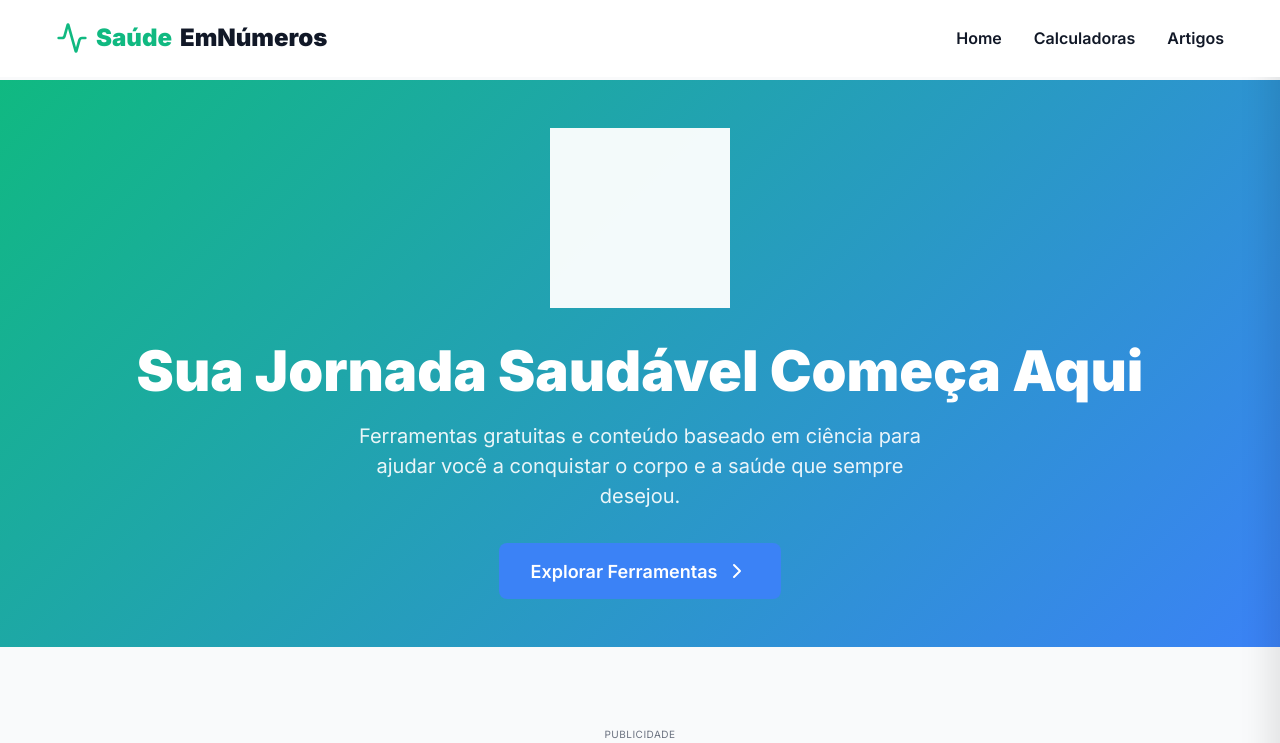
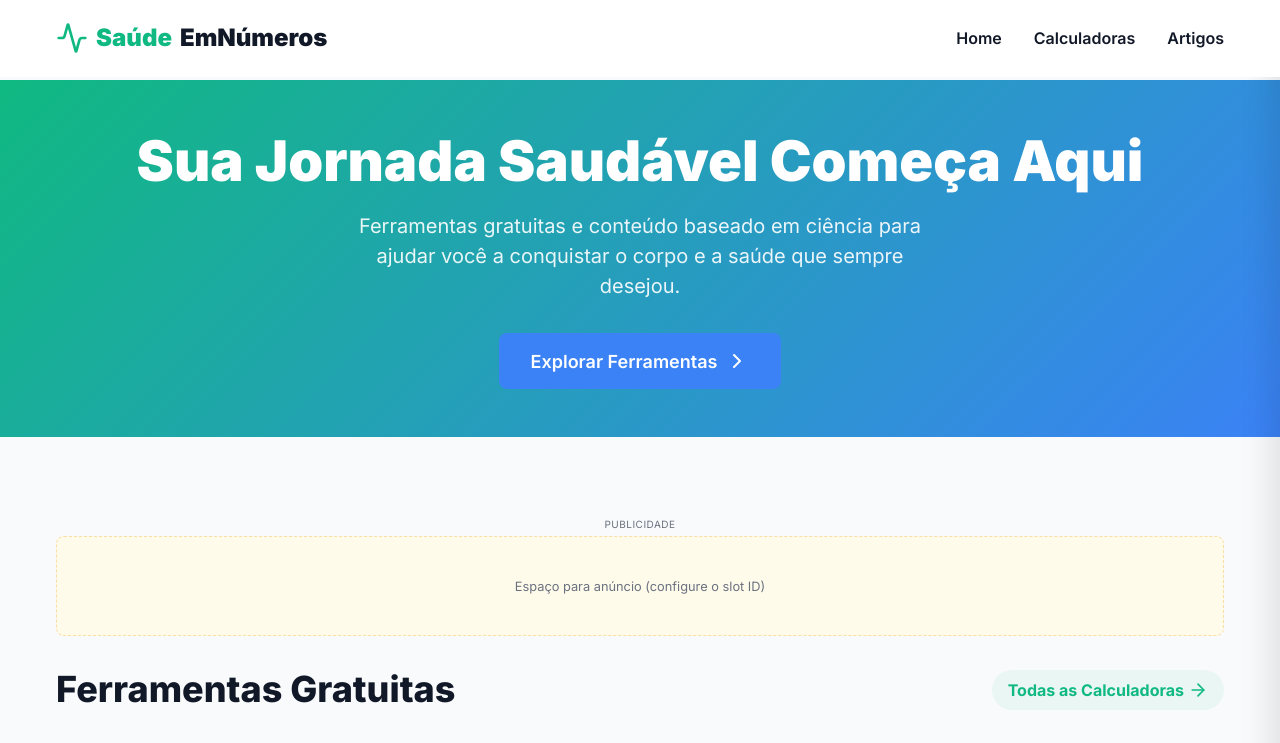
Before and after one commit to Matheus-Reis00/saudeemnumeros, a Next.js app: page / in a window 1280 px wide. Shown: the top 743 px of the page. Built offline with nearby package versions, Linux system fonts and the light colour scheme.

Commit message:
fix: seo 3

```diff
--- a/app/artigos/[slug]/page.tsx
+++ b/app/artigos/[slug]/page.tsx
@@ -68,6 +68,7 @@ export default async function ArticlePage({ params }: Props) {
                         <S.FeaturedImage
                             src={article.meta.image}
                             alt={article.meta.title}
+                            title={article.meta.title}
                             width={1200}
                             height={630}
                             loading="lazy"
--- a/components/home/HomeClient.tsx
+++ b/components/home/HomeClient.tsx
@@ -111,30 +111,12 @@ const ViewMoreSection = styled.div`
   border-top: 1px solid ${({ theme }) => theme.colors.border};
 `;
 
-const LogoWrapper = styled.div`
-  margin-bottom: ${({ theme }) => theme.spacing.lg};
-  img {
-    max-width: 180px;
-    height: auto;
-    filter: brightness(0) invert(1);
-    opacity: 0.95;
-  }
-`;
 
 export default function HomeClient() {
     return (
         <>
             <Hero>
                 <Container>
-                    <LogoWrapper>
-                        <img
-                            src="/logo-og.png"
-                            alt="Saúde em Números Logo"
-                            width={180}
-                            height={180}
-                            loading="eager"
-                        />
-                    </LogoWrapper>
                     <Title>Sua Jornada Saudável Começa Aqui</Title>
                     <Subtitle>
                         Ferramentas gratuitas e conteúdo baseado em ciência para ajudar você a conquistar o corpo e a saúde que sempre desejou.
--- a/lib/seo.ts
+++ b/lib/seo.ts
@@ -36,7 +36,9 @@ export function constructMetadata({
     noIndex?: boolean;
     canonical?: string;
 } = {}): Metadata {
-    const fullTitle = title ? `${title} | ${siteConfig.name}` : siteConfig.name;
+    const fullTitle = title
+        ? title.includes(siteConfig.name) ? title : `${title} | ${siteConfig.name}`
+        : siteConfig.name;
 
     // Garantir que a imagem seja uma URL absoluta
     const imageUrl = image.startsWith('http')
```
Also changed, not shown: app/calculadoras/page.tsx (+0 -8 lines).
